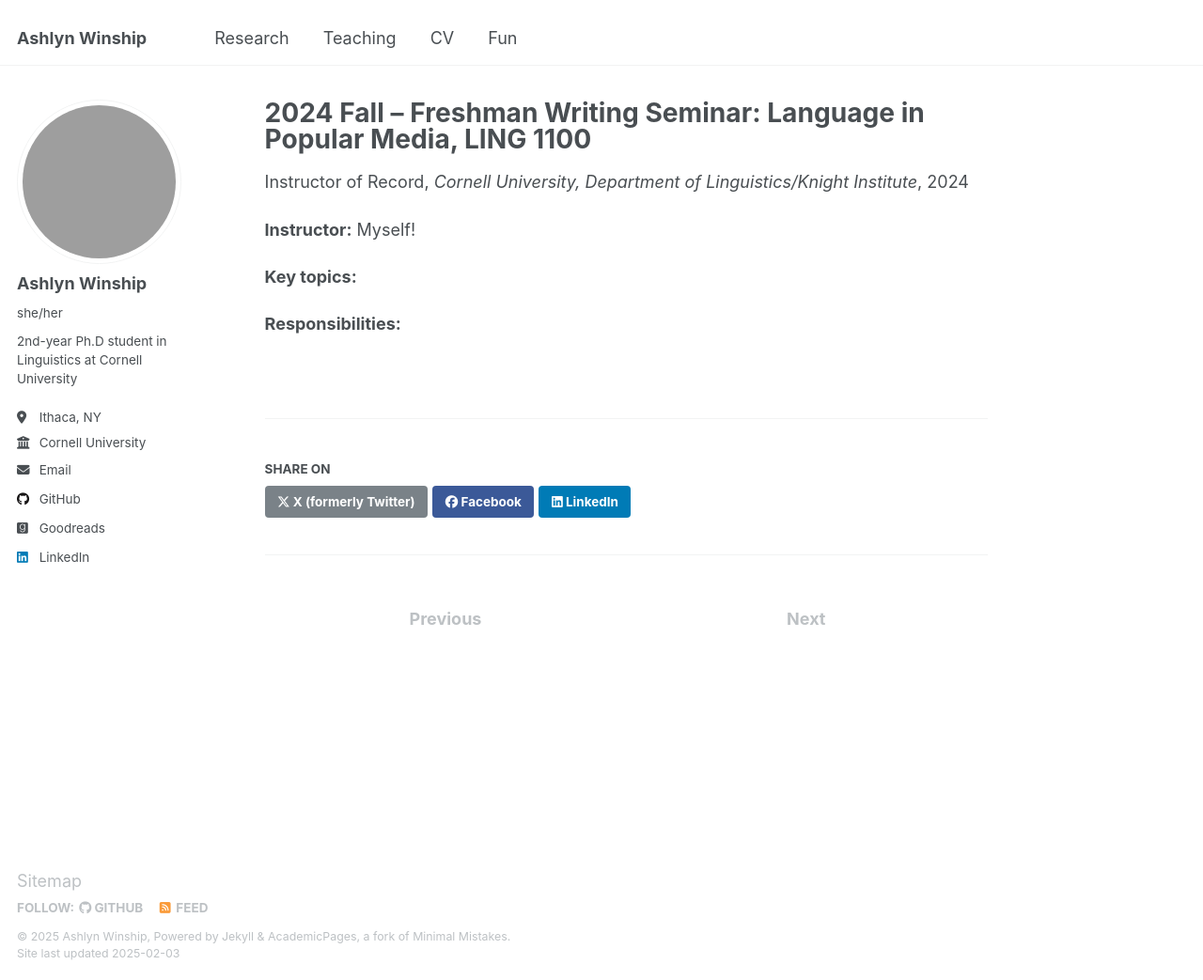
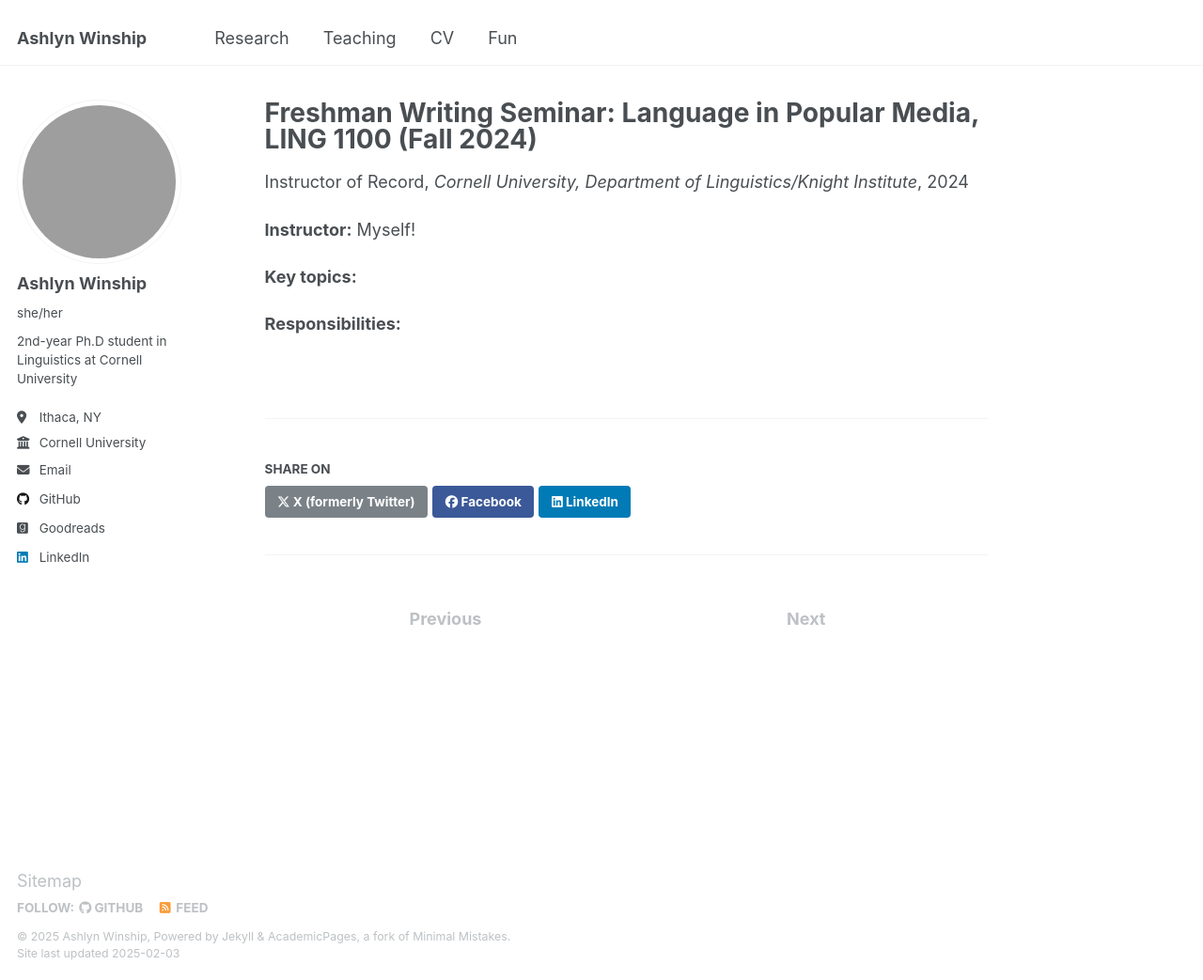
Before and after one commit to ashlynwinship/ashlynwinship.github.io, a Jekyll site: the page built from _teaching/2024_fall_fws.md, in a window 1280 px wide and 1043 px high. Shown: the whole window at 94% size. Built offline with Jekyll 4.4.1, drawn with Linux system fonts in a browser that asks for light colours; part of the change alters nothing that is shown; grey boxes are pictures that could not be loaded.

```diff
--- a/_teaching/fws_fall_24.md
+++ b/_teaching/2024_fall_fws.md
@@ -1,8 +1,8 @@
 ---
-title: "2024 Fall -- Freshman Writing Seminar: Language in Popular Media, LING 1100"
+title: "Freshman Writing Seminar: Language in Popular Media, LING 1100 (Fall 2024)"
 collection: teaching
 type: "Instructor of Record"
-permalink: /teaching/instuctor-of-record
+permalink: /teaching/2024_fall_fws
 venue: Cornell University, Department of Linguistics/Knight Institute
 date: 2024-08-21
 location: Ithaca, NY
```
